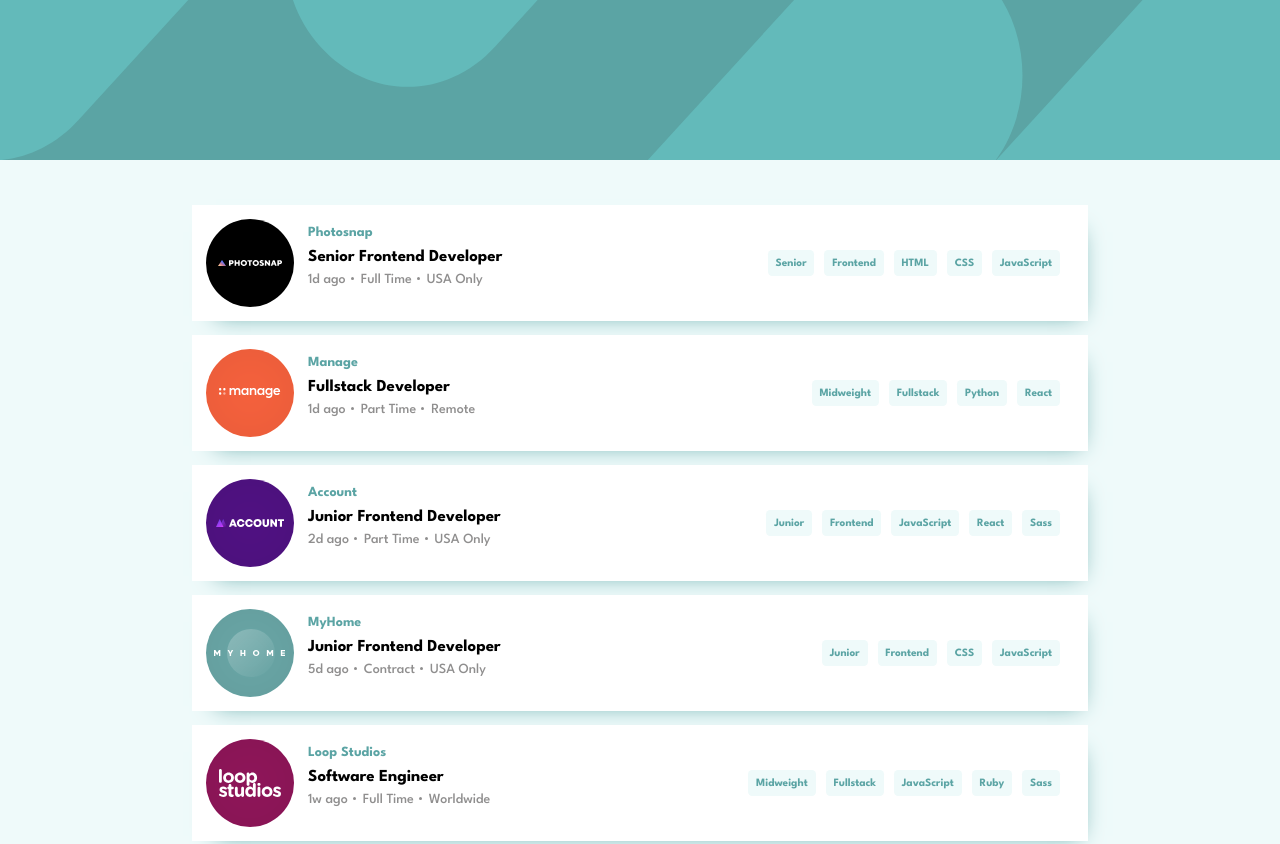
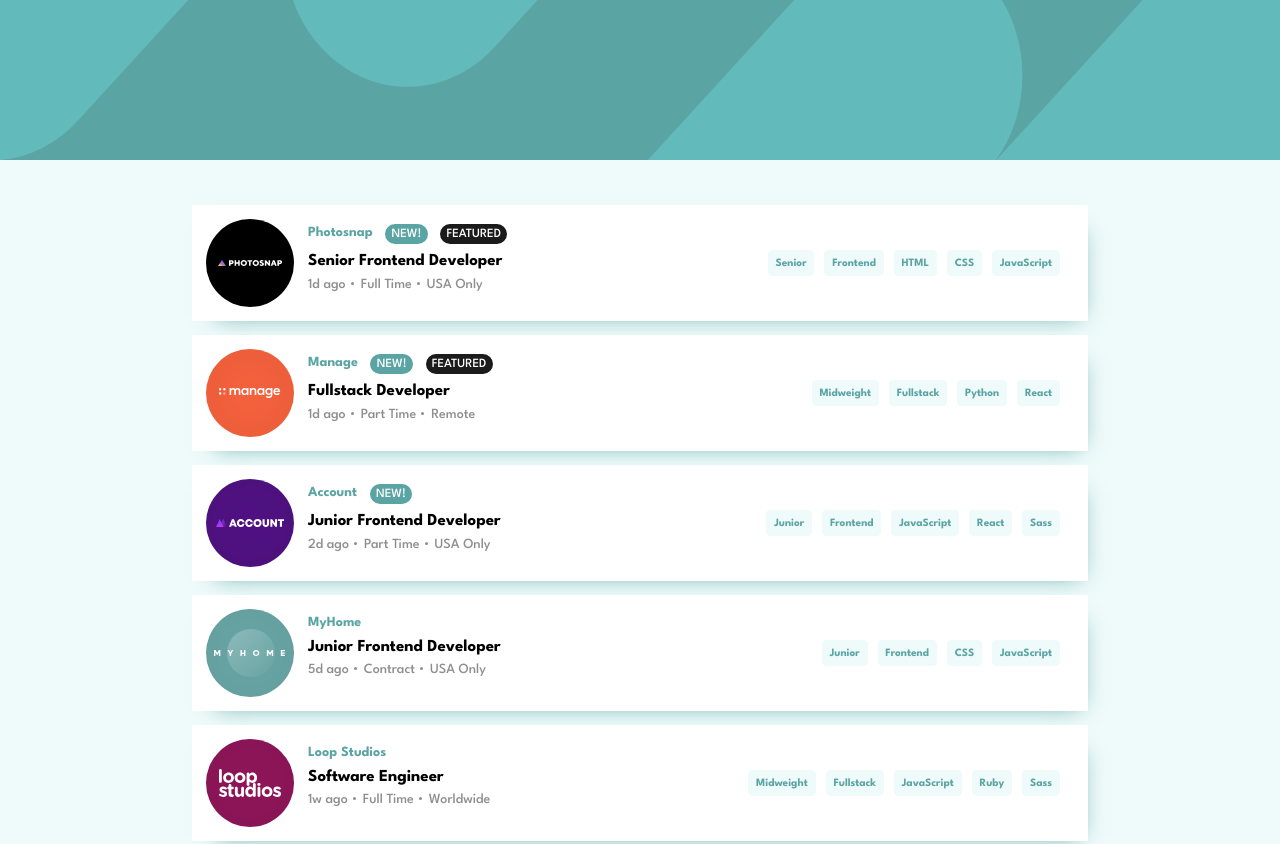
Before and after one commit to matzssue/static-job-listings-master, a plain HTML site: page index.html in a window 1280 px wide. Shown: the top 844 px of the page. Drawn offline with Linux system fonts and the light colour scheme.

Commit message:
add two functions thats add info about jobs

```diff
--- a/main.js
+++ b/main.js
@@ -16,8 +16,10 @@ function renderList(data) {
     createDiv.innerHTML = `
             <div class="job-offert-left-section">
                 <img src="${elem.logo}" alt="company-logo">
-                <h2 class="company-name">${elem.company}</h2>
-                <h1 class="job-title">${elem.position}</h1>
+                <h1 class="company-name">${elem.company}${addNew(
+      elem.new
+    )}${addFeatured(elem.featured)}</h1>
+                <h2 class="job-title">${elem.position}</h2>
                 <ul id="job-info-list">
                     <li>${elem.postedAt}</li>
                     <li>${elem.contract}</li>
@@ -53,6 +55,14 @@ const createTools = (tools) => {
     toolsList += `<button class="btn">${tool}</button>`;
   });
   return toolsList;
+};
+
+const addNew = (job) => {
+  return job === true ? `<span class="new">NEW!</span>` : "";
+};
+
+const addFeatured = (featured) => {
+  return featured === true ? `<span class="featured">FEATURED</span>` : "";
 };
 
 const createFilterList = () => {
--- a/style.css
+++ b/style.css
@@ -40,7 +40,7 @@ header img {
 }
 .job-offert-left-section {
   flex-grow: 1;
-  width: 50%;
+  width: auto;
 }
 .job-offert-left-section img {
   float: left;
@@ -74,6 +74,9 @@ header img {
 }
 
 .company-name {
+  max-width: 40%;
+  display: flex;
+  margin-left: 1em;
   padding-top: 0.5rem;
   color: hsl(180, 29%, 50%);
   margin-bottom: 0.7rem;
@@ -82,6 +85,40 @@ header img {
 .job-title {
   margin-bottom: 0.6rem;
   font-size: 1.2rem;
+}
+.job-title:hover {
+  color: hsl(180, 29%, 50%);
+}
+.new {
+  padding: 0.1em;
+  margin-top: -0.15em;
+  border-left: 0.4em solid hsl(180, 29%, 50%);
+  border-right: 0.4em solid hsl(180, 29%, 50%);
+  border-top: 0.3em solid hsl(180, 29%, 50%);
+  border-bottom: 0.2em solid hsl(180, 29%, 50%);
+  border-radius: 1em;
+  width: auto;
+  background-color: hsl(180, 29%, 50%);
+  margin-left: 1em;
+  color: white;
+  font-weight: 100;
+  font-size: 0.9em;
+}
+.featured {
+  margin-left: 0.2em;
+  padding: 0.1em;
+  margin-top: -0.15em;
+  border-left: 0.4em solid rgb(27, 27, 27);
+  border-right: 0.4em solid rgb(27, 27, 27);
+  border-top: 0.3em solid rgb(27, 27, 27);
+  border-bottom: 0.2em solid rgb(27, 27, 27);
+  border-radius: 1em;
+  width: auto;
+  background-color: rgb(27, 27, 27);
+  margin-left: 1em;
+  color: white;
+  font-weight: 100;
+  font-size: 0.9em;
 }
 
 .job-offert-left-section ul {
```
